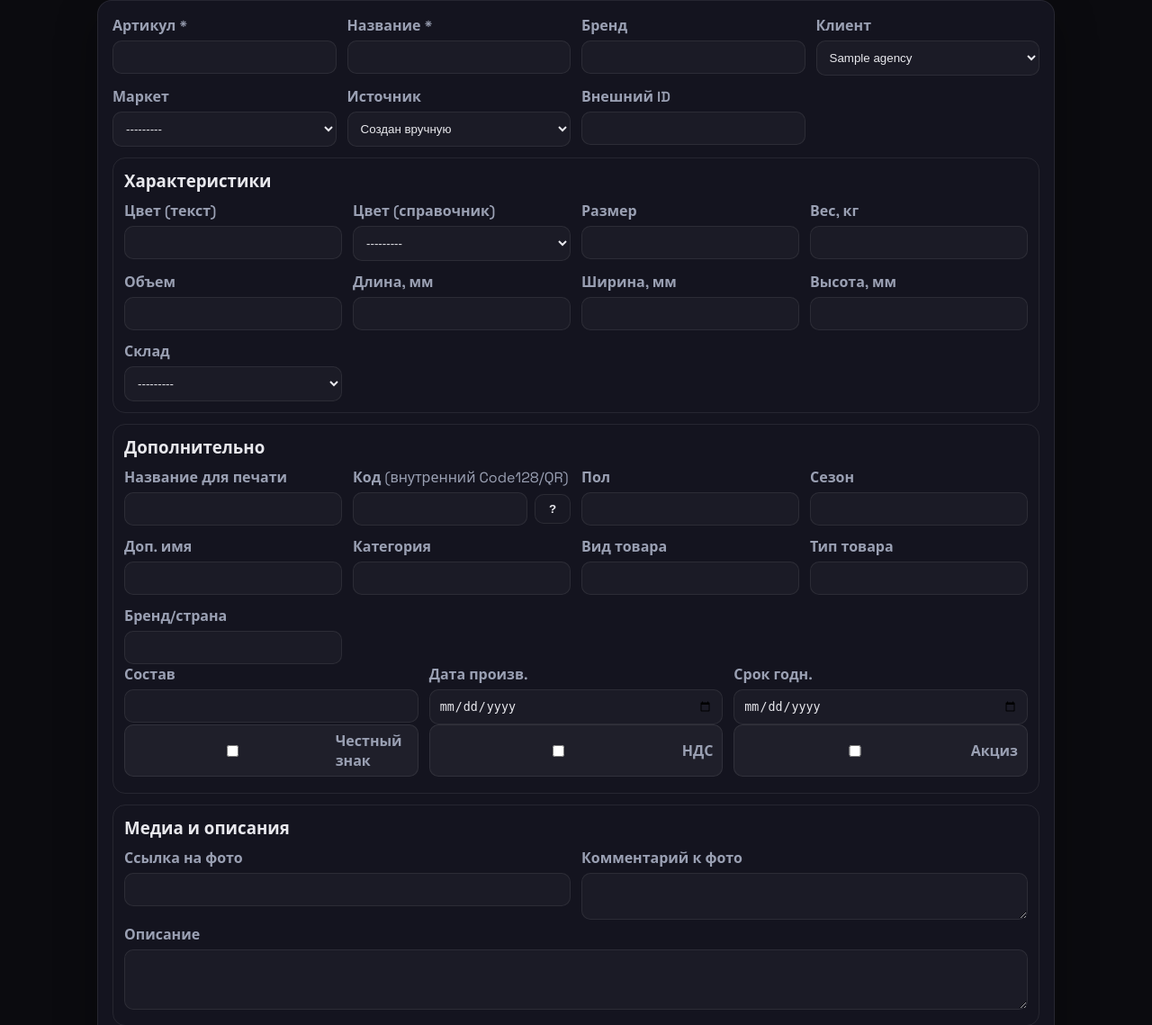
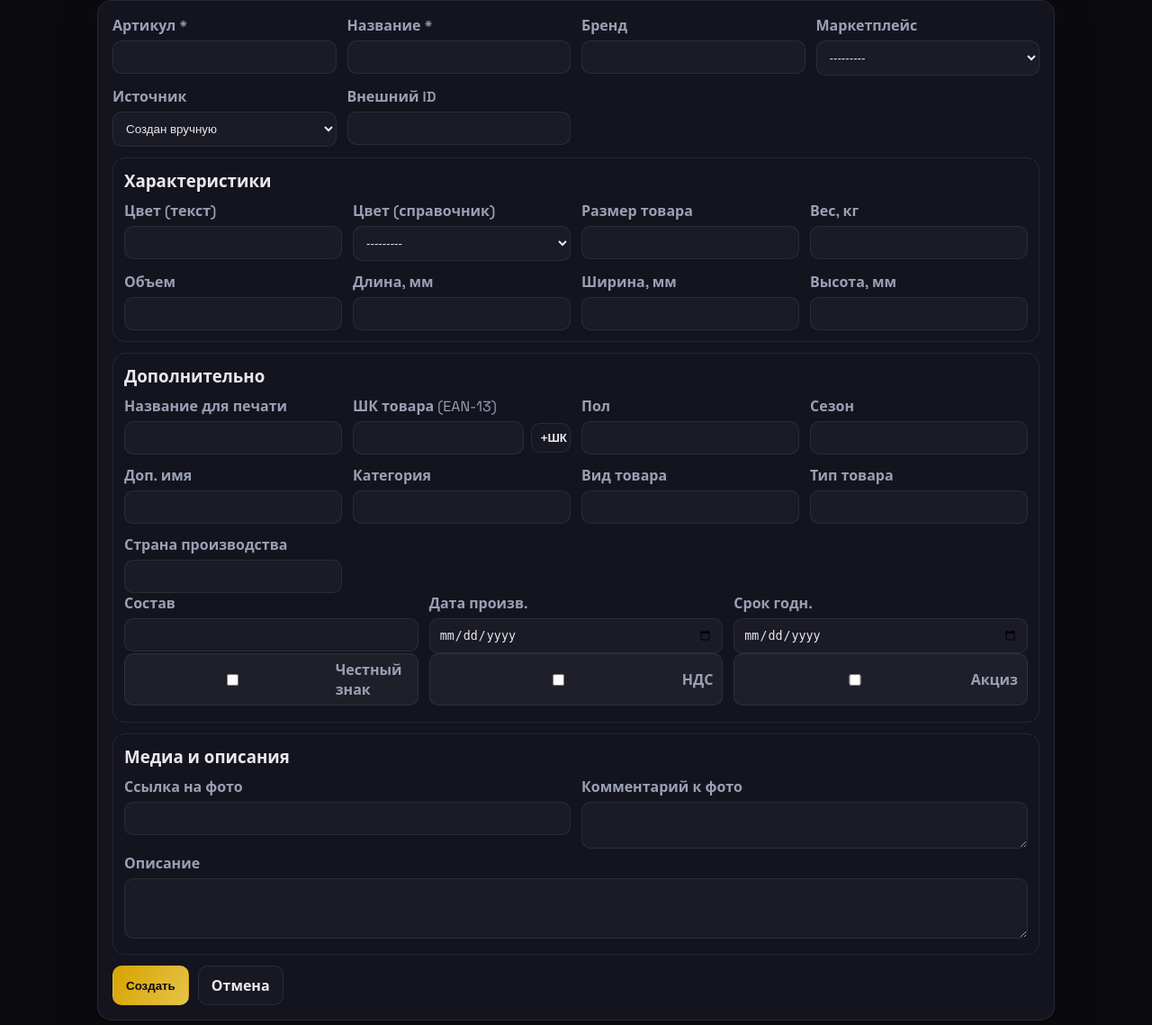
Before and after one commit to vlas47/fullbox, a Django app: page /client/1/sku/new/ in a window 1280 px wide. Shown: the part 128-1267 px from the top of the page at 90% size. Run offline with Django 5.2, Linux system fonts and the light colour scheme; tables that the repository leaves empty hold one stand-in row (values such as "Sample post"); some libraries are stand-ins or nearby versions.

Commit message:
fix: update sku form fields

```diff
--- a/fullbox/client_cabinet/templates/client_cabinet/client_sku_form.html
+++ b/fullbox/client_cabinet/templates/client_cabinet/client_sku_form.html
@@ -69,12 +69,9 @@
             <label>Бренд</label>
             {{ form.brand.errors }}{% if form.brand.errors %}{% render_field form.brand class+="field-error" %}{% else %}{% render_field form.brand %}{% endif %}
           </div>
+          {{ form.agency.as_hidden }}
           <div>
-            <label>Клиент</label>
-            {% render_field form.agency readonly="readonly" %}
-          </div>
-          <div>
-            <label>Маркет</label>
+            <label>Маркетплейс</label>
             {{ form.market.errors }}{% if form.market.errors %}{% render_field form.market class+="field-error" %}{% else %}{% render_field form.market %}{% endif %}
           </div>
           <div>
@@ -92,13 +89,12 @@
           <div class="grid">
             <div><label>Цвет (текст)</label>{{ form.color.errors }}{% if form.color.errors %}{% render_field form.color class+="field-error" %}{% else %}{% render_field form.color %}{% endif %}</div>
             <div><label>Цвет (справочник)</label>{{ form.color_ref.errors }}{% if form.color_ref.errors %}{% render_field form.color_ref class+="field-error" %}{% else %}{% render_field form.color_ref %}{% endif %}</div>
-            <div><label>Размер</label>{{ form.size.errors }}{% if form.size.errors %}{% render_field form.size class+="field-error" %}{% else %}{% render_field form.size %}{% endif %}</div>
+            <div><label>Размер товара</label>{{ form.size.errors }}{% if form.size.errors %}{% render_field form.size class+="field-error" %}{% else %}{% render_field form.size %}{% endif %}</div>
             <div><label>Вес, кг</label>{{ form.weight_kg.errors }}{% if form.weight_kg.errors %}{% render_field form.weight_kg class+="field-error" %}{% else %}{% render_field form.weight_kg %}{% endif %}</div>
             <div><label>Объем</label>{{ form.volume.errors }}{% if form.volume.errors %}{% render_field form.volume class+="field-error" %}{% else %}{% render_field form.volume %}{% endif %}</div>
             <div><label>Длина, мм</label>{{ form.length_mm.errors }}{% if form.length_mm.errors %}{% render_field form.length_mm class+="field-error" %}{% else %}{% render_field form.length_mm %}{% endif %}</div>
             <div><label>Ширина, мм</label>{{ form.width_mm.errors }}{% if form.width_mm.errors %}{% render_field form.width_mm class+="field-error" %}{% else %}{% render_field form.width_mm %}{% endif %}</div>
             <div><label>Высота, мм</label>{{ form.height_mm.errors }}{% if form.height_mm.errors %}{% render_field form.height_mm class+="field-error" %}{% else %}{% render_field form.height_mm %}{% endif %}</div>
-            <div><label>Склад</label>{{ form.stor_unit.errors }}{% if form.stor_unit.errors %}{% render_field form.stor_unit class+="field-error" %}{% else %}{% render_field form.stor_unit %}{% endif %}</div>
           </div>
         </div>
 
@@ -107,10 +103,10 @@
           <div class="grid">
             <div><label>Название для печати</label>{{ form.name_print.errors }}{% if form.name_print.errors %}{% render_field form.name_print class+="field-error" %}{% else %}{% render_field form.name_print %}{% endif %}</div>
             <div>
-              <label>Код <span class="muted" style="font-weight:400;">(внутренний Code128/QR)</span></label>
+              <label>ШК товара <span class="muted" style="font-weight:400;">(EAN-13)</span></label>
               <div style="display:flex; gap:8px; align-items:center;">
                 {{ form.code.errors }}{% if form.code.errors %}{% render_field form.code class+="field-error" id="field-code" %}{% else %}{% render_field form.code id="field-code" %}{% endif %}
-                <button type="button" id="gen-code" class="btn" style="padding:8px 10px; min-width:40px;" title="Сгенерировать внутренний ШК (Code128/QR)">?</button>
+                <button type="button" id="gen-code" class="btn" style="padding:8px 10px; min-width:40px;" title="Добавить ШК товара (EAN-13)">+ШК</button>
               </div>
             </div>
             <div><label>Пол</label>{{ form.gender.errors }}{% if form.gender.errors %}{% render_field form.gender class+="field-error" %}{% else %}{% render_field form.gender %}{% endif %}</div>
@@ -119,7 +115,7 @@
             <div><label>Категория</label>{{ form.tovar_category.errors }}{% if form.tovar_category.errors %}{% render_field form.tovar_category class+="field-error" %}{% else %}{% render_field form.tovar_category %}{% endif %}</div>
             <div><label>Вид товара</label>{{ form.vid_tovar.errors }}{% if form.vid_tovar.errors %}{% render_field form.vid_tovar class+="field-error" %}{% else %}{% render_field form.vid_tovar %}{% endif %}</div>
             <div><label>Тип товара</label>{{ form.type_tovar.errors }}{% if form.type_tovar.errors %}{% render_field form.type_tovar class+="field-error" %}{% else %}{% render_field form.type_tovar %}{% endif %}</div>
-            <div><label>Бренд/страна</label>{{ form.made_in.errors }}{% if form.made_in.errors %}{% render_field form.made_in class+="field-error" %}{% else %}{% render_field form.made_in %}{% endif %}</div>
+            <div><label>Страна производства</label>{{ form.made_in.errors }}{% if form.made_in.errors %}{% render_field form.made_in class+="field-error" %}{% else %}{% render_field form.made_in %}{% endif %}</div>
           </div>
           <div class="grid">
             <div><label>Состав</label>{{ form.composition.errors }}{% if form.composition.errors %}{% render_field form.composition class+="field-error" %}{% else %}{% render_field form.composition %}{% endif %}</div>
@@ -159,9 +155,13 @@
     const codeInput = document.getElementById('field-code');
     if (genBtn && codeInput) {
       genBtn.addEventListener('click', () => {
-        const ts = Date.now().toString(36).toUpperCase();
-        const rand = Math.random().toString(36).substring(2, 8).toUpperCase();
-        codeInput.value = `C128-${ts}-${rand}`;
+        const base = `2${Array.from({ length: 11 }, () => Math.floor(Math.random() * 10)).join('')}`;
+        const digits = base.split('').map(Number);
+        const sum = digits
+          .reverse()
+          .reduce((acc, digit, idx) => acc + digit * (idx % 2 === 0 ? 3 : 1), 0);
+        const check = (10 - (sum % 10)) % 10;
+        codeInput.value = `${base}${check}`;
       });
     }
   })();
--- a/fullbox/sku/forms.py
+++ b/fullbox/sku/forms.py
@@ -67,7 +67,6 @@ class SKUForm(forms.ModelForm):
             "use_nds",
             "vid_tovar",
             "type_tovar",
-            "stor_unit",
             "weight_kg",
             "volume",
             "length_mm",
```
Also changed, not shown: fullbox/sku/templates/sku/sku_form.html (+12 -9 lines).
